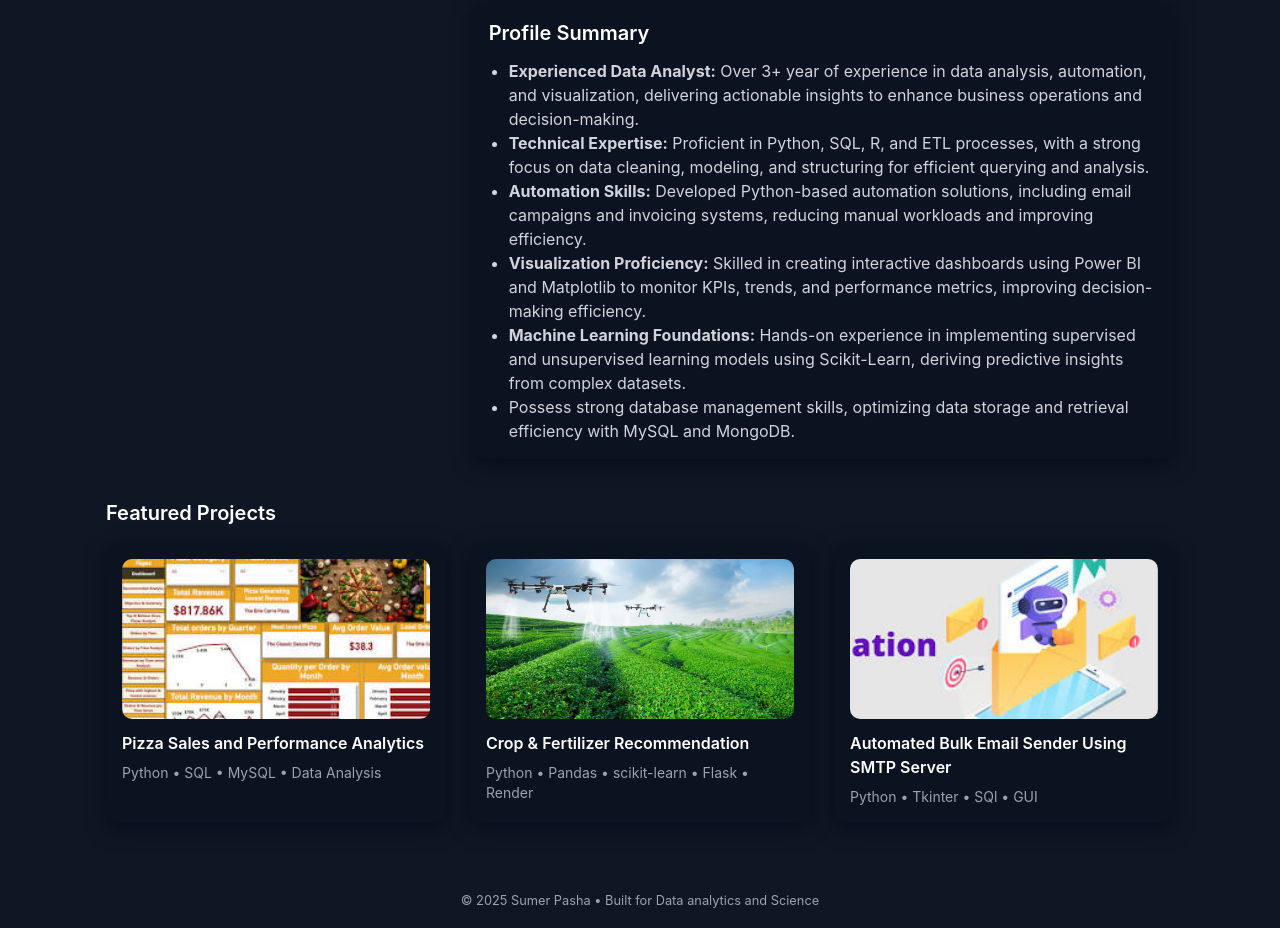
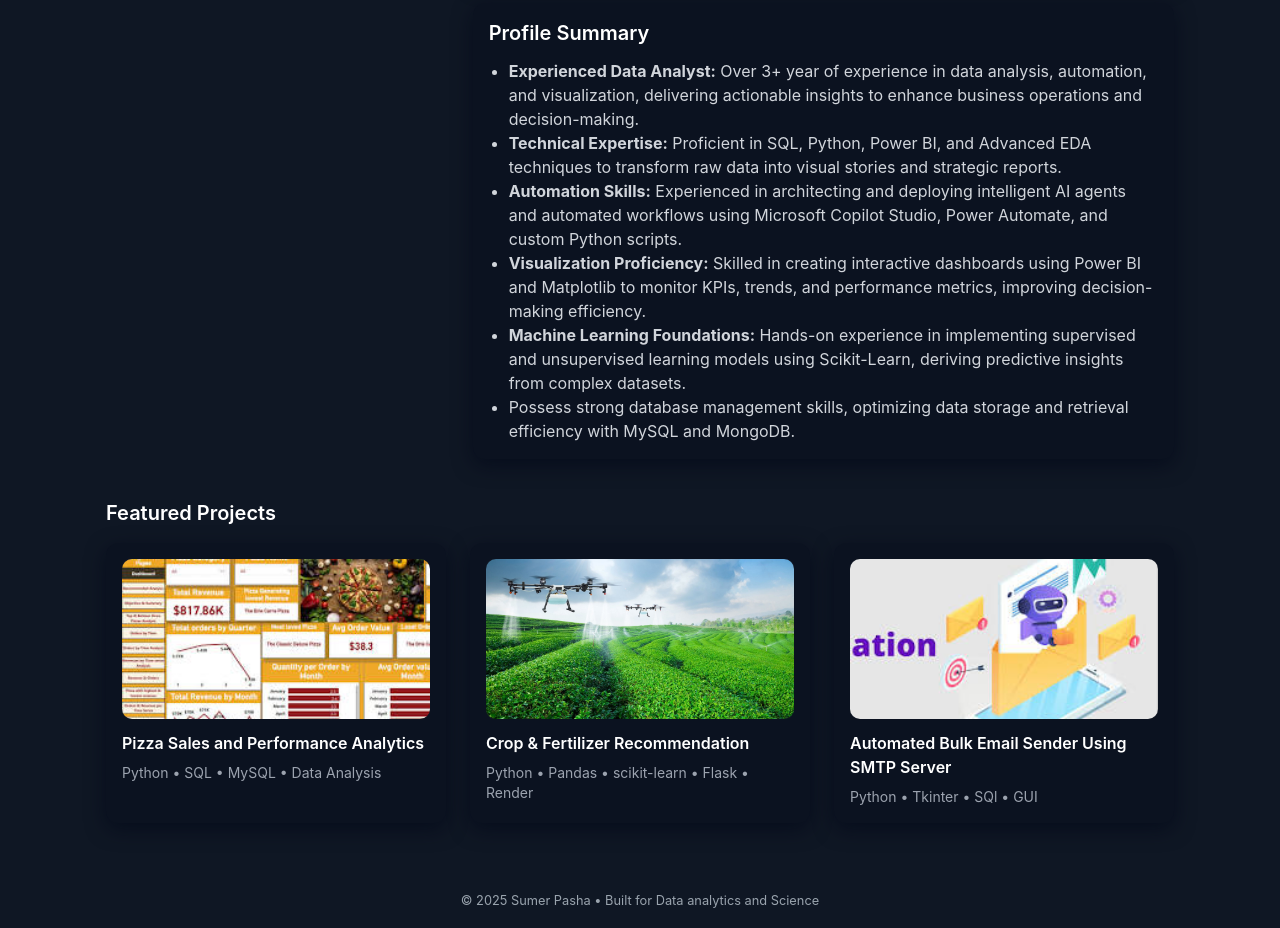
Before and after one commit to 1sumer/Portfolio, a plain HTML site: page index.html in a window 1280 px wide. Shown: the part 798-1726 px from the top of the page. Drawn offline with nearby package versions, Linux system fonts and the light colour scheme.

Commit message:
Refactor index.html structure and content

```diff
--- a/index.html
+++ b/index.html
@@ -134,8 +134,8 @@
           <h2 class="text-xl font-semibold text-white">Profile Summary</h2>
           <ul class="mt-3 list-disc ml-5 text-gray-300">
             <li><b>Experienced Data Analyst:</b> Over 3+ year of experience in data analysis, automation, and visualization, delivering actionable insights to enhance business operations and decision-making.</li>
-            <li><b>Technical Expertise:</b> Proficient in Python, SQL, R, and ETL processes, with a strong focus on data cleaning, modeling, and structuring for efficient querying and analysis.</li>
-            <li><b>Automation Skills:</b> Developed Python-based automation solutions, including email campaigns and invoicing systems, reducing manual workloads and improving efficiency.</li>
+            <li><b>Technical Expertise:</b> Proficient in SQL, Python, Power BI, and Advanced EDA techniques to transform raw data into visual stories and strategic reports.</li>
+            <li><b>Automation Skills:</b> Experienced in architecting and deploying intelligent AI agents and automated workflows using Microsoft Copilot Studio, Power Automate, and custom Python scripts.</li>
             <li><b>Visualization Proficiency:</b> Skilled in creating interactive dashboards using Power BI and Matplotlib to monitor KPIs, trends, and performance metrics, improving decision-making efficiency.</li>
             <li><b>Machine Learning Foundations:</b> Hands-on experience in implementing supervised and unsupervised learning models using Scikit-Learn, deriving predictive insights from complex datasets.</li>
             <li>Possess strong database management skills, optimizing data storage and retrieval efficiency with MySQL and MongoDB.</li>
```
